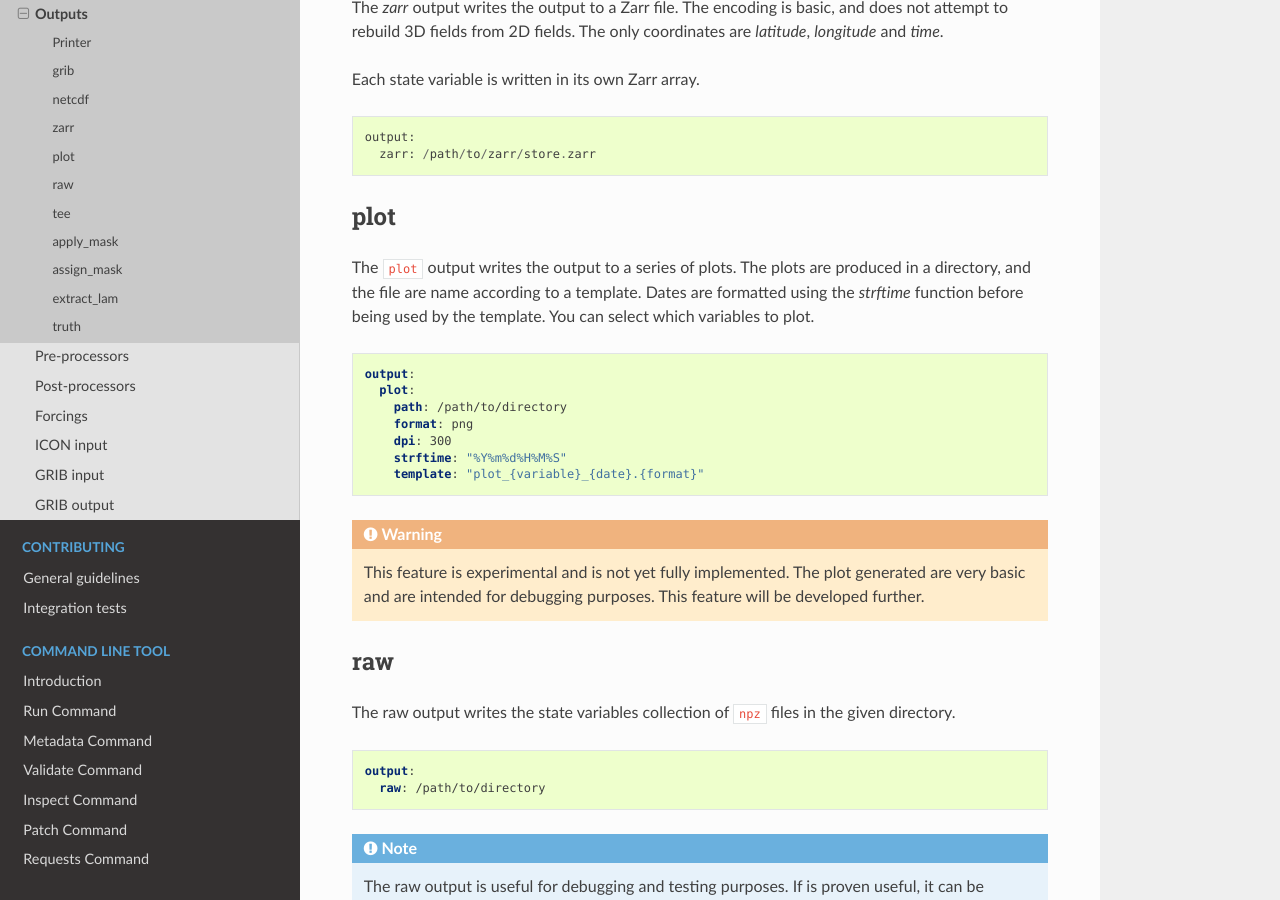
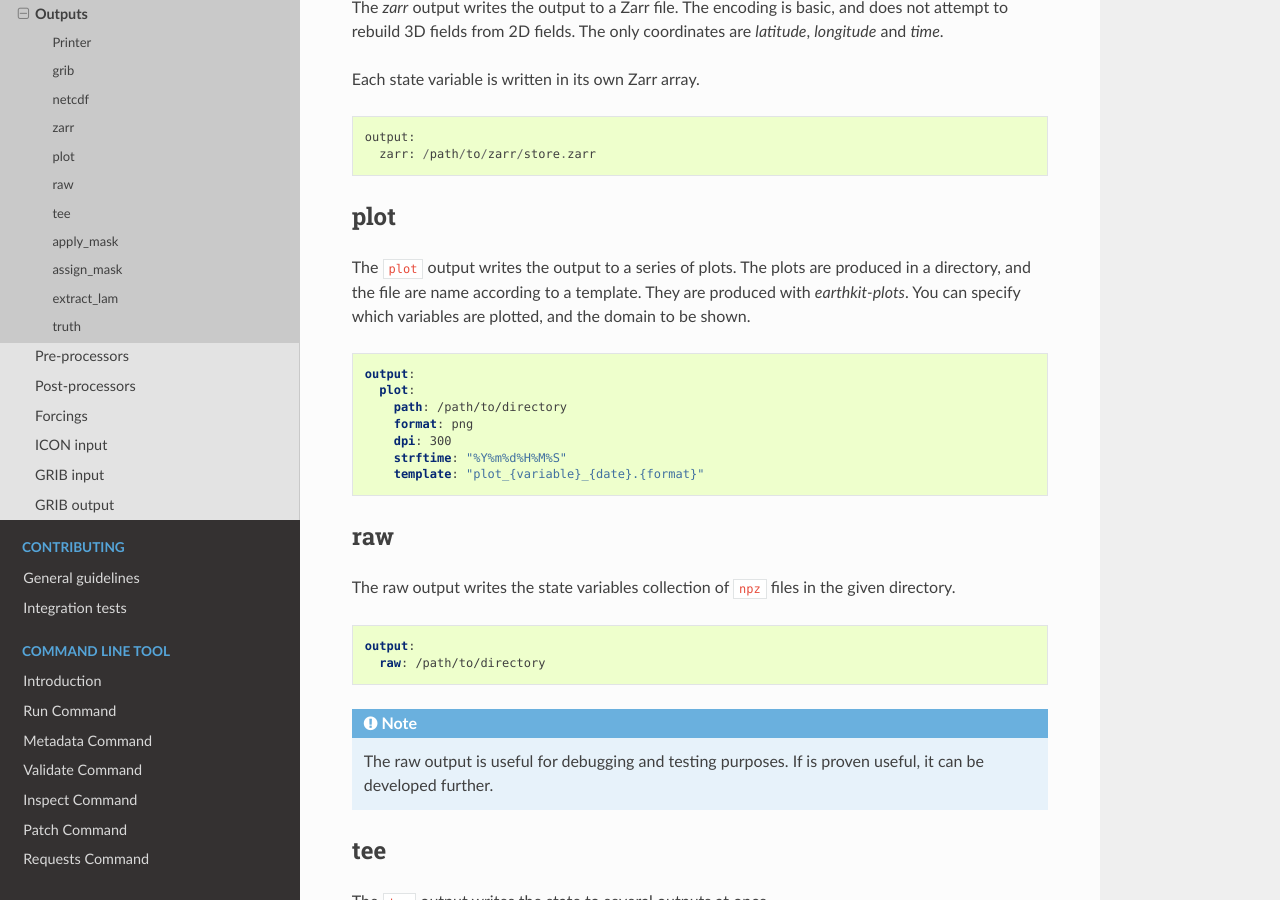
Before and after one commit to ecmwf/anemoi-inference, a Sphinx documentation site: the page built from docs/inference/configs/outputs.rst, in a window 1280 px wide and 900 px high, scrolled down 1500 px. Built offline with Sphinx 7.4.7 and the Read the Docs theme 3.1.0, drawn with Linux system fonts in a browser that asks for light colours; the version number could not be read and is left out.

Commit message:
Update outputs.rst

```diff
--- a/docs/inference/configs/outputs.rst
+++ b/docs/inference/configs/outputs.rst
@@ -90,17 +90,12 @@ Each state variable is written in its own Zarr array.
 
 The ``plot`` output writes the output to a series of plots. The plots
 are produced in a directory, and the file are name according to a
-template. Dates are formatted using the `strftime` function before being
-used by the template. You can select which variables to plot.
+template. They are produced with `earthkit-plots`. You can specify
+which variables are plotted, and the domain to be shown.
 
 .. literalinclude:: yaml/outputs_4.yaml
    :language: yaml
 
-.. warning::
-
-   This feature is experimental and is not yet fully implemented. The
-   plot generated are very basic and are intended for debugging
-   purposes. This feature will be developed further.
 
 *****
  raw
```
